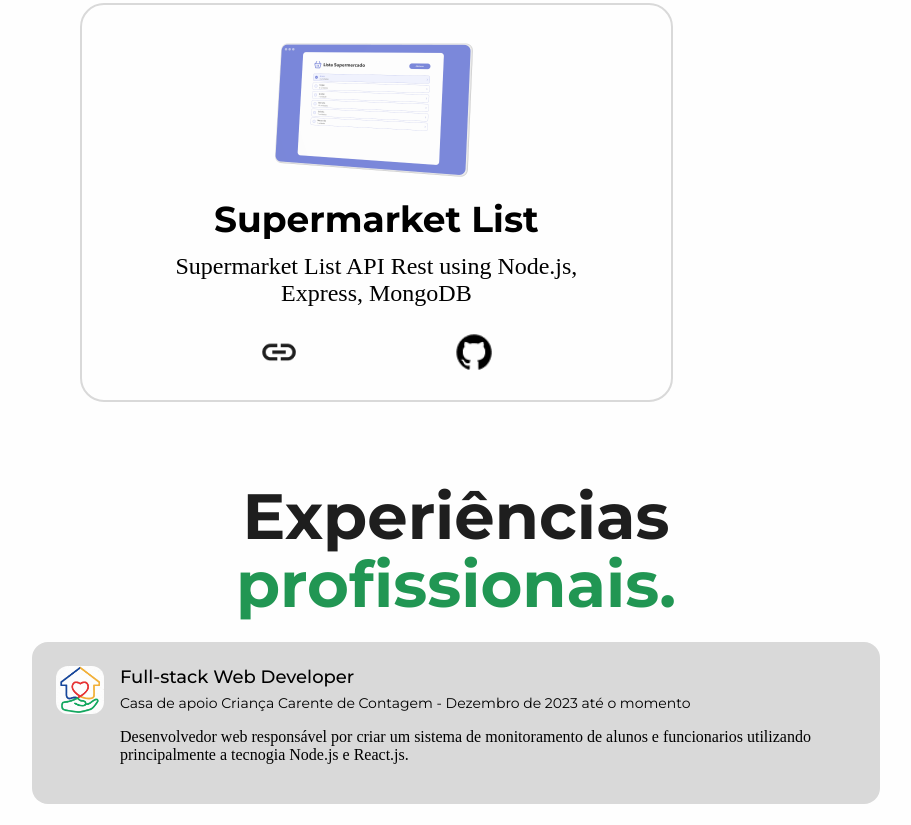
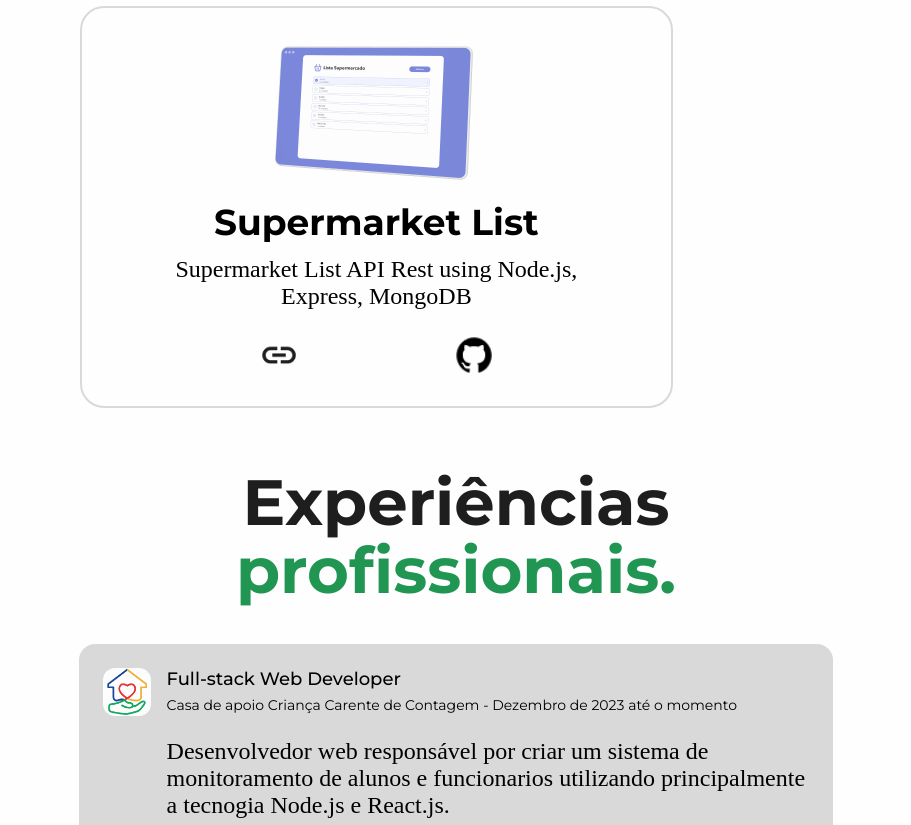
Before and after one commit to Arndt-Samuel/site-portfolio, a plain HTML site: page index.html in a window 1280 px wide. Shown: the part 2672-3497 px from the top of the page, without its empty margins (184-1095 px from the left). Drawn offline with Linux system fonts and the light colour scheme.

Commit message:
feat: contact and footer mobile css

```diff
--- a/mobile.css
+++ b/mobile.css
@@ -12,11 +12,19 @@
         font-size: 36px;
     }
 
+    p {
+        font-size: 24px;
+    }
+
     p.card {
         font-size: 24px;
         margin-top: 12px;
         text-align: center;
         max-width: 70%;
+    }
+
+    a {
+        font-size: 28px;
     }
 
     button {
@@ -135,8 +143,22 @@
         height: auto;
     }
 
+    .section-experiences {
+        padding-top: 60px;
+        padding-bottom: 20px;
+    }
+
+    .section-experiences-card {
+        width: 94%;
+        margin-top: 40px;
+    }
+
+    .section-contact {
+        padding-bottom: 60px;
+    }
+
     .footer-content {
-        width: 100%;
+        width: 94vw;
     }
 
     .section-abilitites {
```
